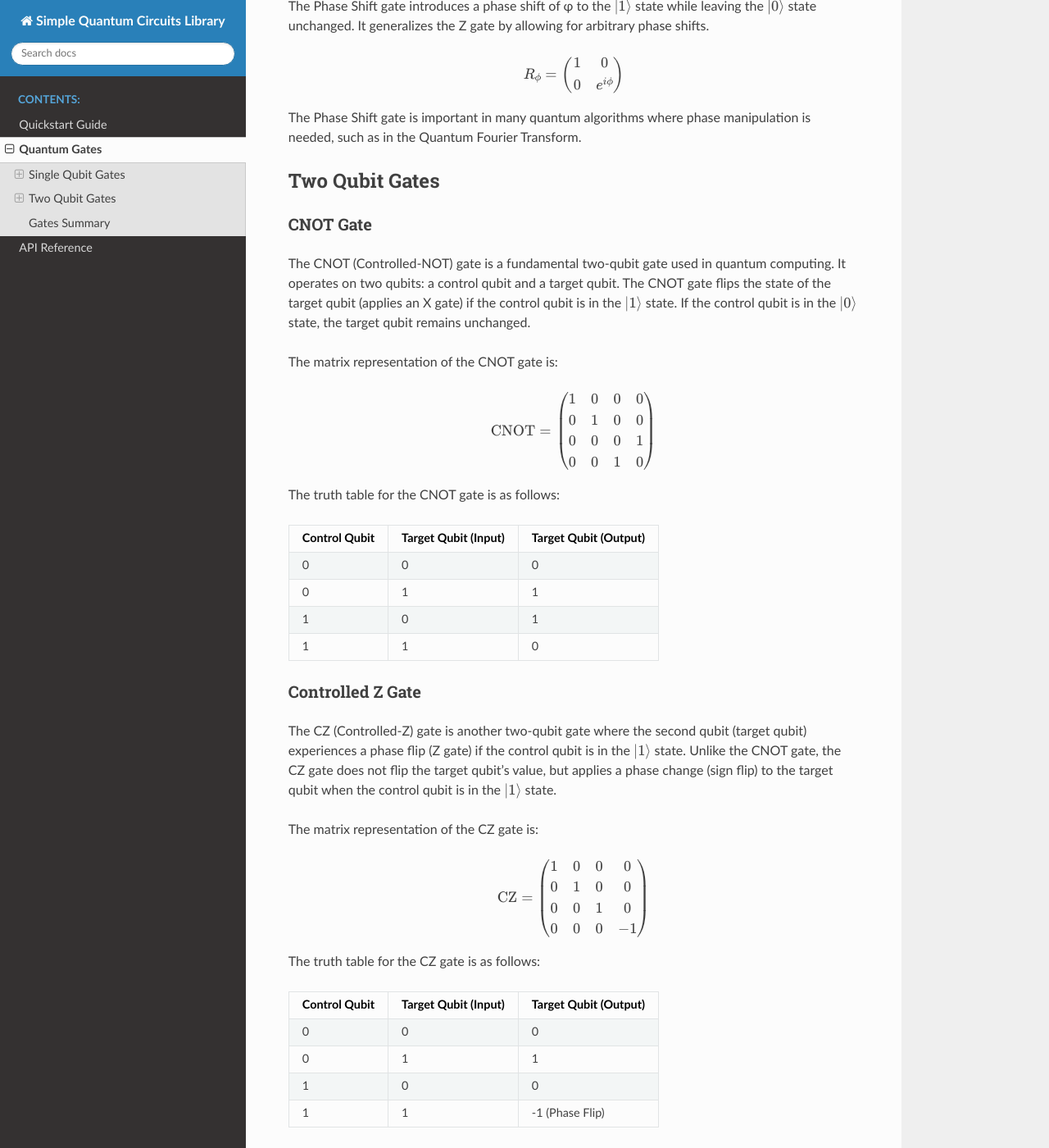
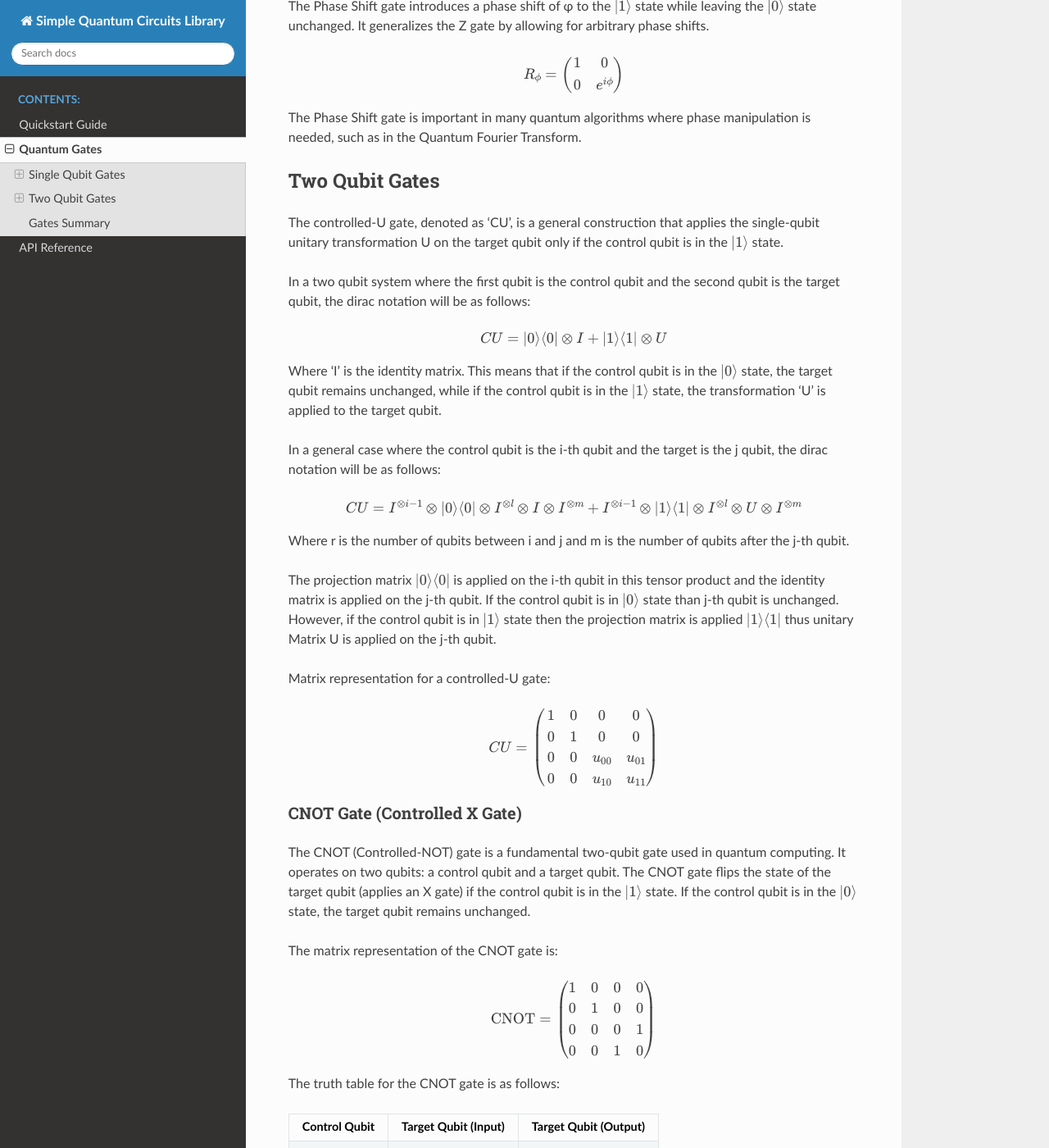
Before and after one commit to Dan7nm/Simple-Quantum-Circuits-Library, a Sphinx documentation site: the page built from docs/source/gates.rst, in a window 1280 px wide and 1400 px high, scrolled down 2330 px. Shown: the whole window at 82% size. Built offline with Sphinx 7.4.7 and the Read the Docs theme 3.1.0, drawn with Linux system fonts in a browser that asks for light colours; some of the changed text lies outside the part shown.

Commit message:
Added control gate implemetation

```diff
--- a/docs/source/api/gate.rst
+++ b/docs/source/api/gate.rst
@@ -4,7 +4,7 @@ Gate Class
 ----------
 
 
-.. autoclass:: gate.SingleQubitGate
+.. autoclass:: gate.Gate
    :members:
    :undoc-members:
    :show-inheritance:
--- a/docs/source/gates.rst
+++ b/docs/source/gates.rst
@@ -129,8 +129,39 @@ The Phase Shift gate is important in many quantum algorithms where phase manipul
 Two Qubit Gates
 ---------------
 
-CNOT Gate
-~~~~~~~~~
+The controlled-U gate, denoted as 'CU', is a general construction that applies the single-qubit unitary transformation U on the target qubit only if the control qubit is in the :math:`|1⟩` state.
+
+In a two qubit system where the first qubit is the control qubit and the second qubit is the target qubit, the dirac notation will be as follows:
+
+.. math::
+
+   CU = |0⟩⟨0| \otimes I + |1⟩⟨1| \otimes U
+
+Where 'I' is the identity matrix. This means that if the control qubit is in the :math:`|0⟩` state, the target qubit remains unchanged, while if the control qubit is in the :math:`|1⟩` state, the transformation 'U' is applied to the target qubit.
+
+In a general case where the control qubit is the i-th qubit and the target is the j qubit, the dirac notation will be as follows:
+
+.. math::
+
+   CU = I ^{\otimes i-1} \otimes |0⟩⟨0| \otimes I ^{\otimes l} \otimes I \otimes I ^{\otimes m}  +   I ^{\otimes i-1} \otimes |1⟩⟨1| \otimes I ^{\otimes l} \otimes U \otimes I ^{\otimes m}
+
+Where r is the number of qubits between i and j and m is the number of qubits after the j-th qubit.
+
+The projection matrix :math:`|0⟩⟨0|` is applied on the i-th qubit in this tensor product and the identity matrix is applied on the j-th qubit. If the control qubit is in :math:`|0⟩` state than j-th qubit is unchanged. However, if the control qubit is in :math:`|1⟩` state then the projection matrix is applied :math:`|1⟩⟨1|` thus unitary Matrix U is applied on the j-th qubit.
+
+Matrix representation for a controlled-U gate:
+
+.. math::
+
+   CU = \begin{pmatrix}
+            1 & 0 & 0 & 0 \\
+            0 & 1 & 0 & 0 \\
+            0 & 0 & u_{00} & u_{01} \\
+            0 & 0 & u_{10} & u_{11}
+   \end{pmatrix}
+
+CNOT Gate (Controlled X Gate)
+~~~~~~~~~~~~~~~~~~~~~~~~~~~~~
 
 The CNOT (Controlled-NOT) gate is a fundamental two-qubit gate used in quantum computing. It operates on two qubits: a control qubit and a target qubit. The CNOT gate flips the state of the target qubit (applies an X gate) if the control qubit is in the :math:`|1⟩` state. If the control qubit is in the :math:`|0⟩` state, the target qubit remains unchanged.
 
@@ -208,6 +239,8 @@ Swap Gate
 ~~~~~~~~~
 The Swap gate exchanges the states of two qubits.
 
+The matrix representation for a two qubit system is as follows:
+
 .. math::
 
    SWAP = \begin{pmatrix}
@@ -219,6 +252,13 @@ The Swap gate exchanges the states of two qubits.
 
 It swaps the qubit states :math:`|01⟩` and :math:`|10⟩`, leaving :math:`|00⟩` and :math:`|11⟩` unchanged. The Swap gate is useful for rearranging qubits within quantum circuits.
 
+In a general case for n qubit system, the dirac notation for a swap operation is as follows:
+
+.. math::
+
+   SWAP_{i,j} = \sum_{x_1, x_2, \dots, x_n \in \{0,1\}} | x_1 \dots x_j \dots x_i \dots x_n \rangle \langle x_1 \dots x_i \dots x_j \dots x_n |
+
+
 Gates Summary
 -------------
 Here’s a summary of how each gate operates on the standard computational basis:
@@ -229,6 +269,7 @@ Here’s a summary of how each gate operates on the standard computational basis
 - **Z Gate**: Adds a phase of π to the :math:`|1⟩` state.
 - **H Gate**: Creates a superposition of :math:`|0⟩` and :math:`|1⟩`.
 - **R Gate**: Adds a phase of φ to the :math:`|1⟩` state.
+- **Controlled U Gate**: Applies the unitary matrix U on the target qubit state if the control qubit is :math:`|1⟩`.
 - **CNOT Gate**: Flips the target qubit state if the control qubit is :math:`|1⟩`.
 - **CNOT Gate**: Adds phase change target qubit state if the control qubit is :math:`|1⟩`.
 - **Swap Gate**: Exchanges the states of two qubits.
```
Also changed, not shown: 2 other files.
